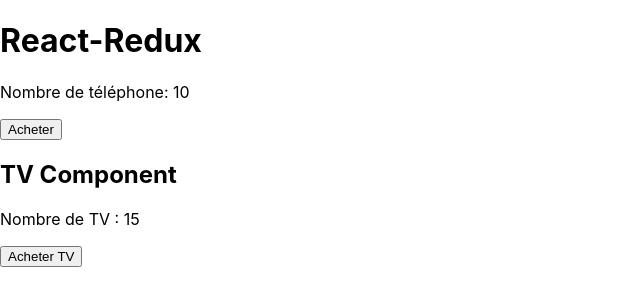
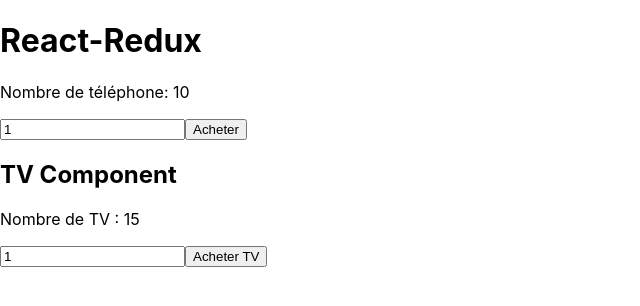
Before and after one commit to aimeric-git/redux_concept, a React (Create React App) app: page / in a window 1280 px wide. Shown: the top 306 px of the page, without its empty margins (0-640 px from the left). Built offline with nearby package versions, Linux system fonts and the light colour scheme.

Commit message:
add payload in action

```diff
--- a/src/components/PhoneComponent.js
+++ b/src/components/PhoneComponent.js
@@ -1,4 +1,4 @@
-import React from 'react';
+import React, {useState} from 'react';
 import {buyPhone} from '../redux/phone/actionPhone';
 import { connect } from "react-redux";
 
@@ -23,8 +23,10 @@
 
 const PhoneComponent = (props) => {
 
+  const [totalPhone, setTotalPhone] = useState(1);
+
   const handleClick = () => {
-    props.buyPhone();
+    props.buyPhone(totalPhone);
   }
 
   return (
@@ -32,7 +34,13 @@
       <p>
         Nombre de téléphone: <span>{props.phones}</span>
       </p>
-      <button onClick={handleClick}>Acheter</button>
+      <div>
+        <input type="text"
+          value={totalPhone}
+          onChange={(e) => setTotalPhone(e.target.value)}
+        />
+        <button onClick={handleClick}>Acheter</button>
+      </div>
     </div>
   );
 };
@@ -45,7 +53,7 @@
 
 const mapDispatchToProps = (dispatch) => {
   return {
-    buyPhone: () => dispatch(buyPhone()),
+    buyPhone: (totalPhone) => dispatch(buyPhone(totalPhone)),
   };
 };
 
--- a/src/components/TvComponent.js
+++ b/src/components/TvComponent.js
@@ -1,16 +1,25 @@
-import React from 'react';
+import React, { useState } from 'react';
 import { connect } from 'react-redux';
 import { buyTv } from '../redux/tv/actionTv';
 
 const TvComponent = (props) => {
+
+    const [totalTv, setTotalTv] = useState(1);
+
     const handleClick = () => {
-        props.buyTv();
+        props.buyTv(totalTv);
     }
     return (
         <div>
             <h2>TV Component</h2>
             <p>Nombre de TV : {props.tv}</p>
-            <button onClick={handleClick}>Acheter TV</button>
+            <div>
+                <input type="text"
+                    value={totalTv}
+                    onChange={(e) => setTotalTv(e.target.value)}
+                />
+                <button onClick={handleClick}>Acheter TV</button>
+            </div>
         </div>
     )
 }
@@ -22,7 +31,7 @@
 }
 const mapDispatchToProps = (dispatch) => {
     return {
-        buyTv: () => dispatch(buyTv())
+        buyTv: (totalTv) => dispatch(buyTv(totalTv))
     }
 }
 export default connect(mapStateToProps, mapDispatchToProps)(TvComponent);
--- a/src/redux/phone/actionPhone.js
+++ b/src/redux/phone/actionPhone.js
@@ -1,7 +1,8 @@
 import { BUY_PHONE } from "./type";
 
-export const buyPhone = () => {
+export const buyPhone = (totalPhone) => {
   return {
     type: BUY_PHONE,
+    payload: totalPhone
   };
 };
--- a/src/redux/phone/reducerPhone.js
+++ b/src/redux/phone/reducerPhone.js
@@ -9,7 +9,7 @@
     case BUY_PHONE:
       return {
         ...state,
-        phones: state.phones - 1,
+        phones: state.phones - action.payload,
       };
     default:
       return state;
--- a/src/redux/tv/actionTv.js
+++ b/src/redux/tv/actionTv.js
@@ -1,7 +1,8 @@
 import { BUY_TV } from "./type";
 
-export const buyTv = () => {
+export const buyTv = (totalTv) => {
     return {
-        type: BUY_TV
+        type: BUY_TV,
+        payload: totalTv
     }
 }
--- a/src/redux/tv/reducerTv.js
+++ b/src/redux/tv/reducerTv.js
@@ -9,7 +9,7 @@
         case BUY_TV:
             return {
                 ...state,
-                tv: state.tv - 1
+                tv: state.tv - action.payload
             }
 
         default: return state;
```
